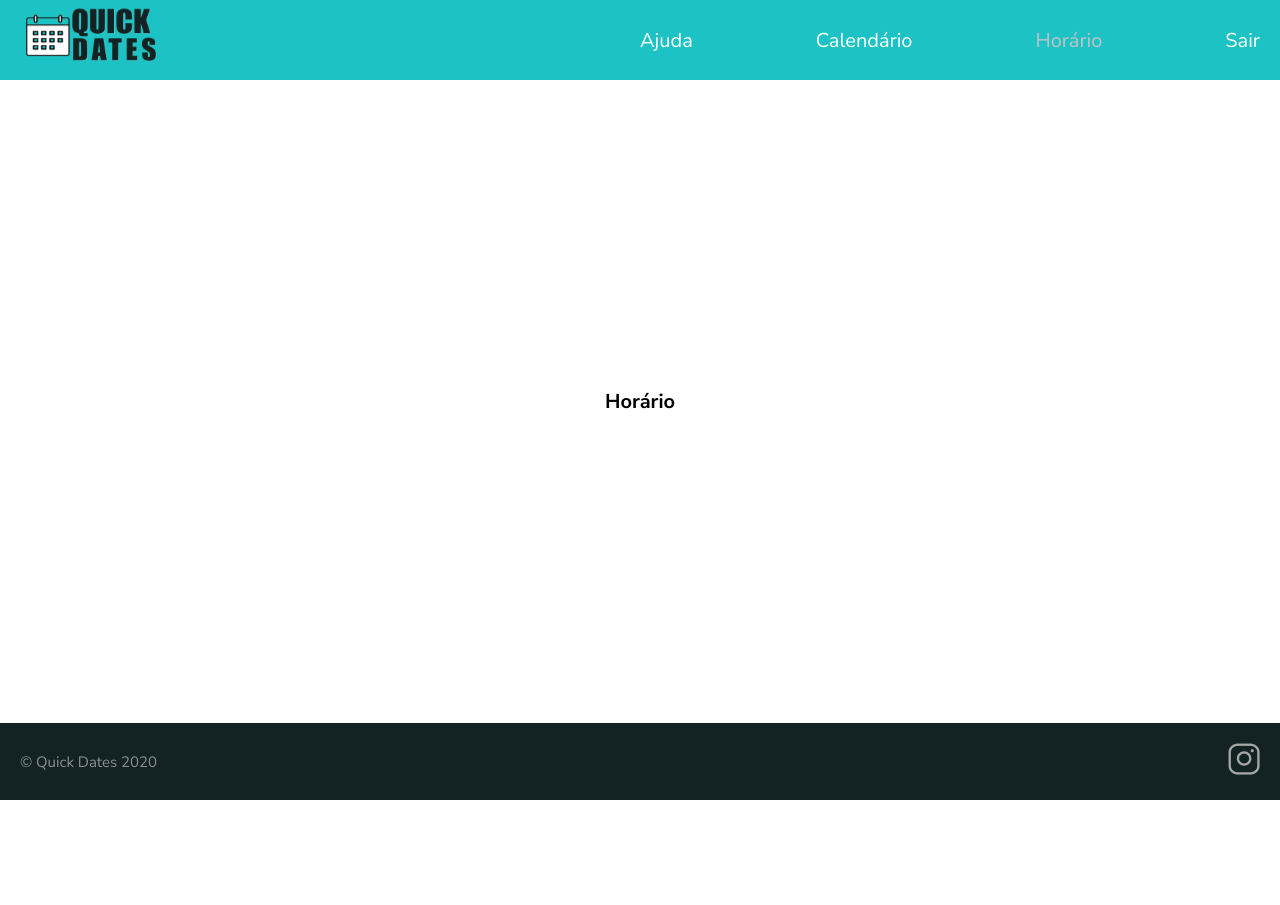
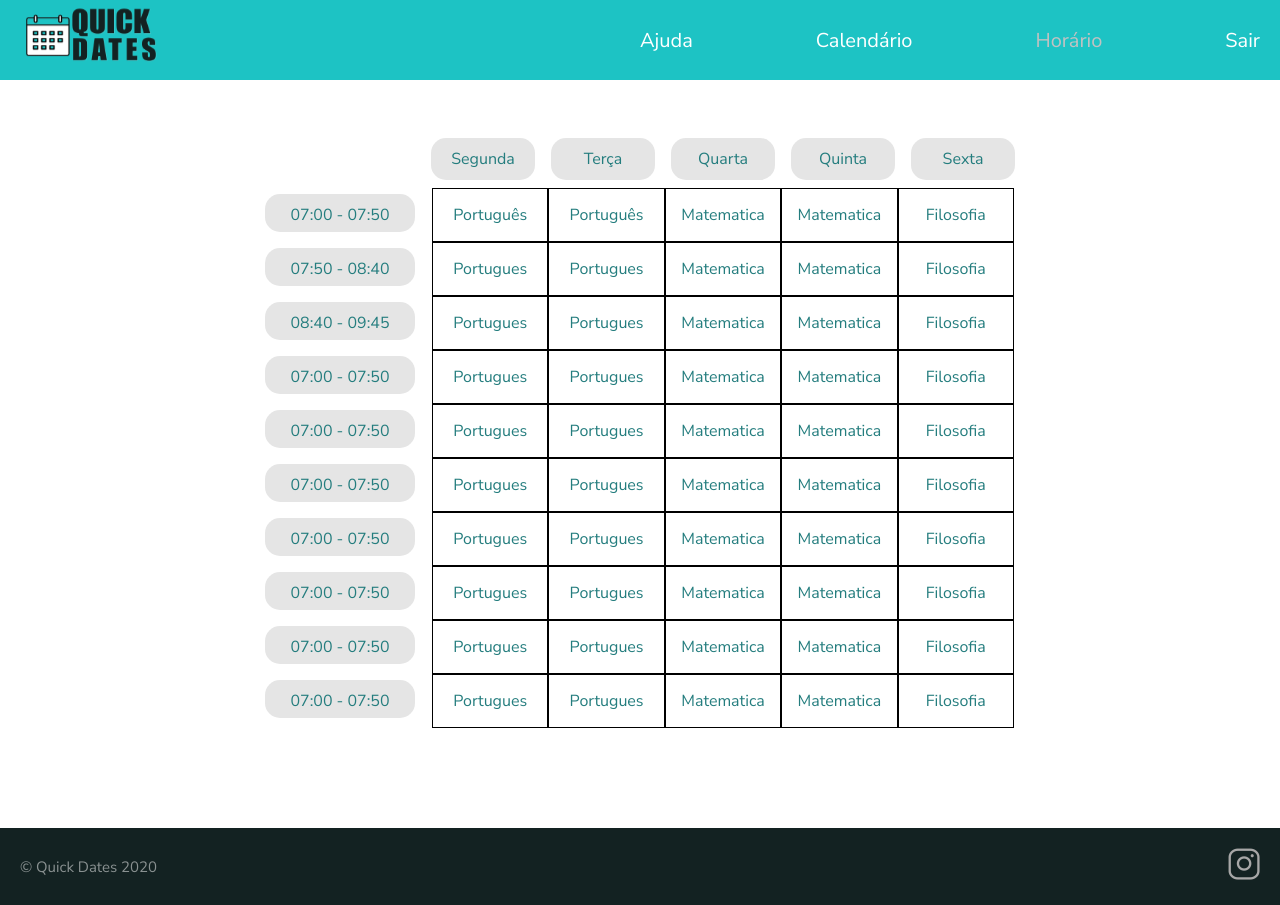
Before and after one commit to Quick-Dates/Quick-Dates-Web, a React (Create React App) app: page /time in a window 1280 px wide. Before the commit the page ends 800 px from the top, so only its background shows below. Built offline with nearby package versions, Linux system fonts and the light colour scheme.

Commit message:
Termino da página Time

```diff
--- a/src/components/ClassSchedule/index.tsx
+++ b/src/components/ClassSchedule/index.tsx
@@ -2,8 +2,100 @@ import React, { FC } from 'react';
 import './styles.css';
 
 const ClassSchedule: FC = () => (
-  <div className="classSchedule">
-    <h1>Horário</h1>
+  <div className="container">
+    <div className="horarios">
+      <span className="horario">07:00 - 07:50</span>
+      <span className="horario">07:50 - 08:40</span>
+      <span className="horario">08:40 - 09:45</span>
+      <span className="horario">07:00 - 07:50</span>
+      <span className="horario">07:00 - 07:50</span>
+      <span className="horario">07:00 - 07:50</span>
+      <span className="horario">07:00 - 07:50</span>
+      <span className="horario">07:00 - 07:50</span>
+      <span className="horario">07:00 - 07:50</span>
+      <span className="horario">07:00 - 07:50</span>
+    </div>
+    <div className="table">
+      <div className="headerDias">
+        <span className="dia">Segunda</span>
+        <span className="dia">Terça</span>
+        <span className="dia">Quarta</span>
+        <span className="dia">Quinta</span>
+        <span className="dia">Sexta</span>
+      </div>
+      <div className="content">
+        <div className="line">
+          <span className="materia">Português</span>
+          <span className="materia">Português</span>
+          <span className="materia">Matematica</span>
+          <span className="materia">Matematica</span>
+          <span className="materia">Filosofia</span>
+        </div>
+        <div className="line">
+          <span className="materia">Portugues</span>
+          <span className="materia">Portugues</span>
+          <span className="materia">Matematica</span>
+          <span className="materia">Matematica</span>
+          <span className="materia">Filosofia</span>
+        </div>
+        <div className="line">
+          <span className="materia">Portugues</span>
+          <span className="materia">Portugues</span>
+          <span className="materia">Matematica</span>
+          <span className="materia">Matematica</span>
+          <span className="materia">Filosofia</span>
+        </div>
+        <div className="line">
+          <span className="materia">Portugues</span>
+          <span className="materia">Portugues</span>
+          <span className="materia">Matematica</span>
+          <span className="materia">Matematica</span>
+          <span className="materia">Filosofia</span>
+        </div>
+        <div className="line">
+          <span className="materia">Portugues</span>
+          <span className="materia">Portugues</span>
+          <span className="materia">Matematica</span>
+          <span className="materia">Matematica</span>
+          <span className="materia">Filosofia</span>
+        </div>
+        <div className="line">
+          <span className="materia">Portugues</span>
+          <span className="materia">Portugues</span>
+          <span className="materia">Matematica</span>
+          <span className="materia">Matematica</span>
+          <span className="materia">Filosofia</span>
+        </div>
+        <div className="line">
+          <span className="materia">Portugues</span>
+          <span className="materia">Portugues</span>
+          <span className="materia">Matematica</span>
+          <span className="materia">Matematica</span>
+          <span className="materia">Filosofia</span>
+        </div>
+        <div className="line">
+          <span className="materia">Portugues</span>
+          <span className="materia">Portugues</span>
+          <span className="materia">Matematica</span>
+          <span className="materia">Matematica</span>
+          <span className="materia">Filosofia</span>
+        </div>
+        <div className="line">
+          <span className="materia">Portugues</span>
+          <span className="materia">Portugues</span>
+          <span className="materia">Matematica</span>
+          <span className="materia">Matematica</span>
+          <span className="materia">Filosofia</span>
+        </div>
+        <div className="line">
+          <span className="materia">Portugues</span>
+          <span className="materia">Portugues</span>
+          <span className="materia">Matematica</span>
+          <span className="materia">Matematica</span>
+          <span className="materia">Filosofia</span>
+        </div>
+      </div>
+    </div>
   </div>
 );
 
--- a/src/components/ClassSchedule/styles.css
+++ b/src/components/ClassSchedule/styles.css
@@ -0,0 +1,63 @@
+.container {
+  display: flex;
+  flex-direction: row;
+  margin: 50px 0px 100px 0px;
+}
+
+.table {
+  width: 60rem;
+}
+
+.headerDias {
+  display: flex;
+  width: 100%;
+  height: 58px;
+}
+
+.dia {
+  font-size: 12pt;
+  background-color: var(--background-card-time);
+  color: var(--color-text-card);
+  padding: 10px;
+  width: 20%;
+  text-align: center;
+  border-radius: 15px;
+  margin: 8px;
+}
+
+.content {
+  width: 100%;
+  flex-direction: column;
+}
+
+.line {
+  display: flex;
+  width: 97%;
+}
+
+.materia{
+  border: 1px solid #000;
+  font-size: 12pt;
+  color: var(--color-text-card);
+  padding: 15px;
+  width: 20%;
+  text-align: center;
+}
+
+.horarios {
+  margin-top: 56px;
+  flex-direction: column;
+  display: flex;
+}
+
+.horario {
+  font-size: 12pt;
+  background-color: var(--background-card-time);
+  color: var(--color-text-card);
+  padding: 10px;
+  width: 150px;
+  height: 38px;
+  text-align: center;
+  border-radius: 15px;
+  margin: 8px;
+}
--- a/src/styles/global.css
+++ b/src/styles/global.css
@@ -19,6 +19,7 @@ body {
   --background-footer: #132222;
   --background-card: #F1F1F1;
   --background-card-secundary: #eee;
+  --background-card-time: #e5e5e5;
   --background-button-primary: #247D7E;
   --background-button-primary-hover: #1DC3C4;
   --background-button-secondary: #1DC3C4;
```
